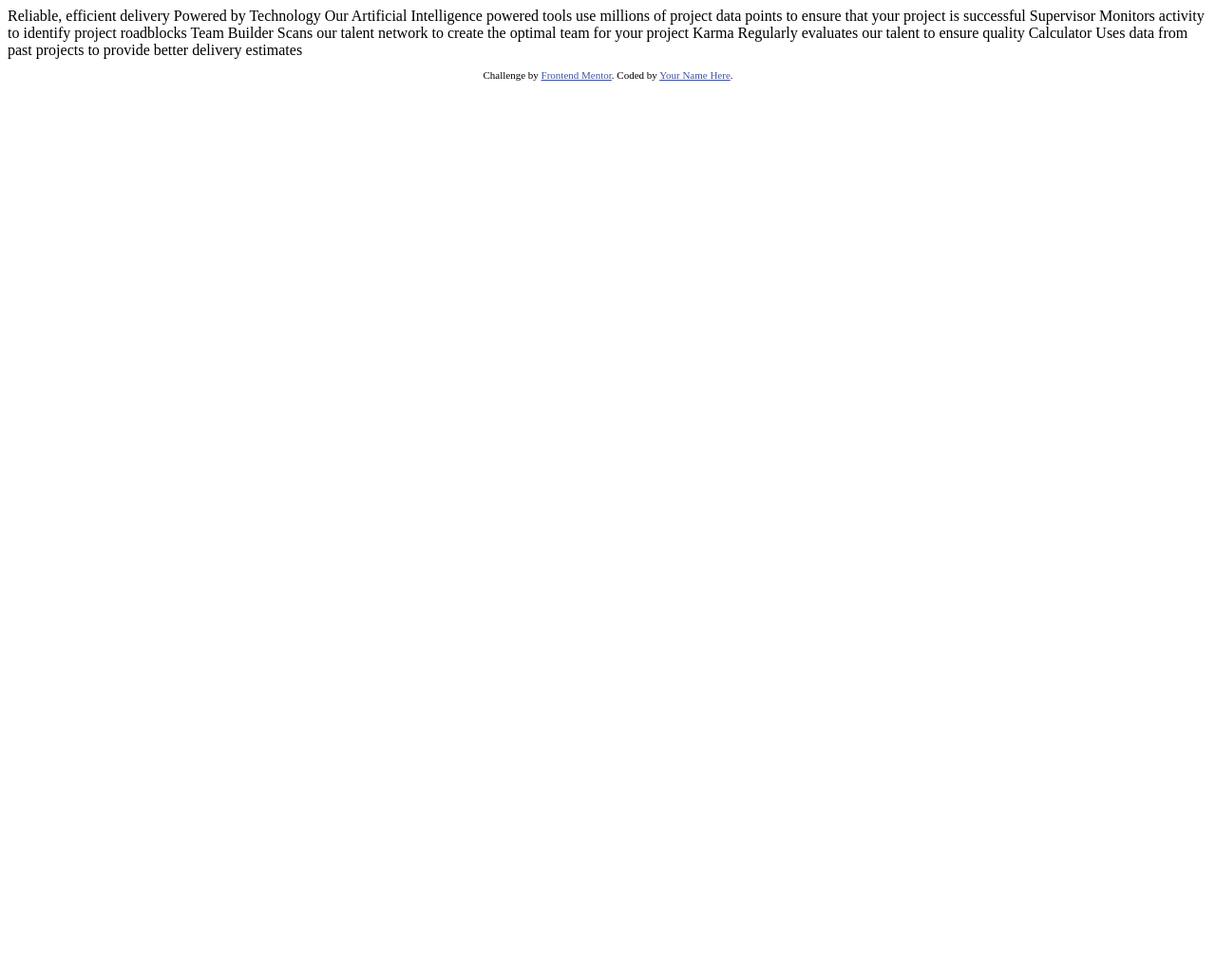
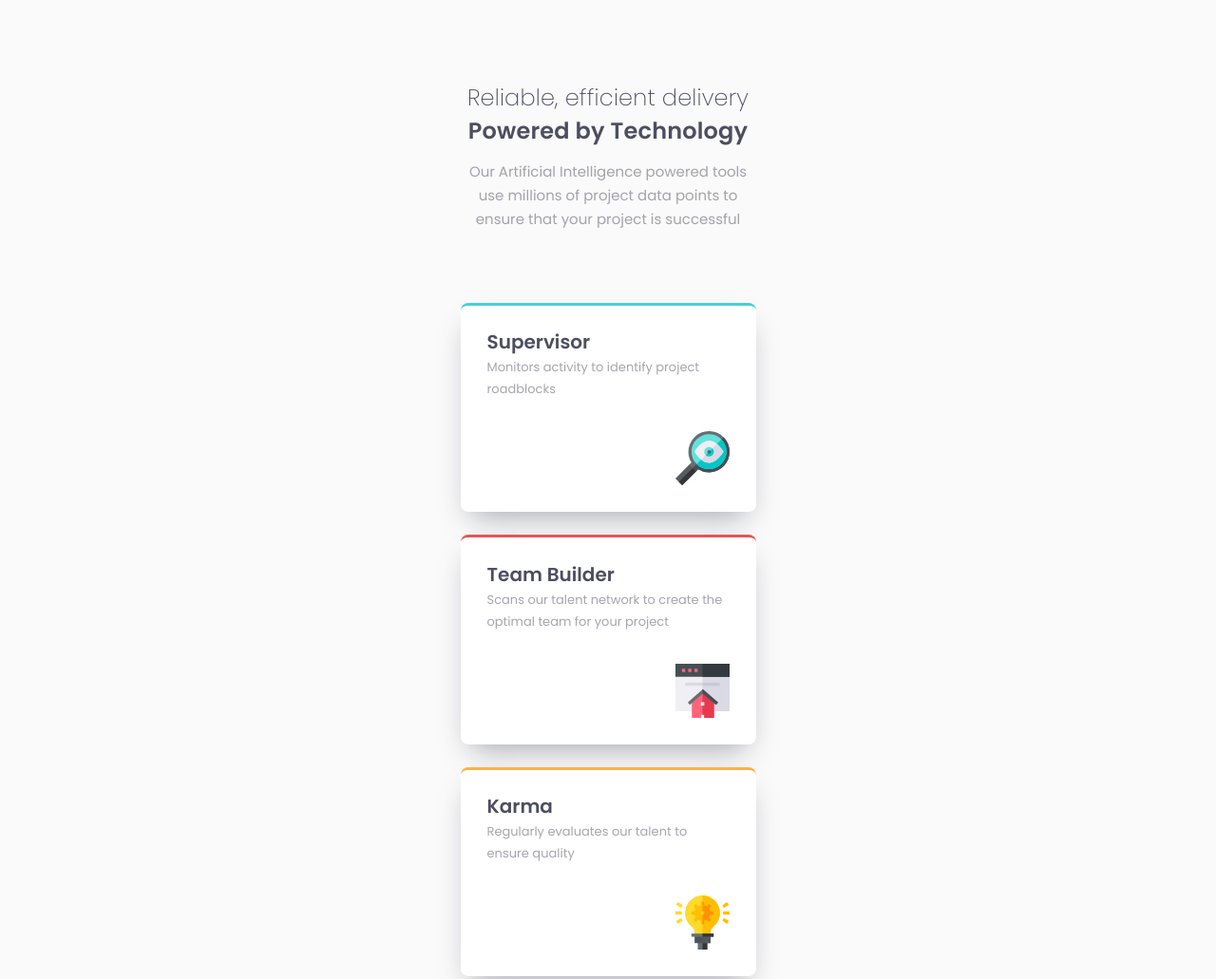
Before and after one commit to AcharaChisomSolomon/four-card-feature-section, a plain HTML site: page index.html in a window 1280 px wide. Shown: the top 1031 px of the page at 95% size. Before the commit the page ends 800 px from the top, so only its background shows below. Drawn offline with Linux system fonts and the light colour scheme.

Commit message:
Refactor HTML structure and add CSS styles for the four card feature section

```diff
--- a/index.html
+++ b/index.html
@@ -8,38 +8,54 @@
 
   <title>Frontend Mentor | Four card feature section</title>
 
-  <!-- Feel free to remove these styles or customise in your own stylesheet 👍 -->
-  <style>
-    .attribution { font-size: 11px; text-align: center; }
-    .attribution a { color: hsl(228, 45%, 44%); }
-  </style>
+  <link rel="stylesheet" href="./styles/index.css">
 </head>
 <body>
 
-  Reliable, efficient delivery
-  Powered by Technology
+  <div class="main-container">
+    <header>
+      <h2 class="header__subtitle">Reliable, efficient delivery</h2>
+      <h1 class="header__title">Powered by Technology</h1>
+      <p class="header__text">Our Artificial Intelligence powered tools use millions of project data points to ensure that your project is
+        successful</p>
+    </header>
 
-  Our Artificial Intelligence powered tools use millions of project data points
-  to ensure that your project is successful
+    <main class="cards">
 
-  Supervisor
-  Monitors activity to identify project roadblocks
+      <article class="card cyan">
+        <h3 class="card__title">Supervisor</h3>
+        <p class="card__text">Monitors activity to identify project roadblocks</p>
+        <div class="card__image">
+          <img src="./images/icon-supervisor.svg" alt="Supervisor icon">
+        </div>
+      </article>
 
-  Team Builder
-  Scans our talent network to create the optimal team for your project
+      <article class="card red">
+        <h3 class="card__title">Team Builder</h3>
+        <p class="card__text">Scans our talent network to create the optimal team for your project</p>
+        <div class="card__image">
+          <img src="./images/icon-team-builder.svg" alt="Team Builder icon">
+        </div>
+      </article>
 
-  Karma
-  Regularly evaluates our talent to ensure quality
+      <article class="card orange">
+        <h3 class="card__title">Karma</h3>
+        <p class="card__text">Regularly evaluates our talent to ensure quality</p>
+        <div class="card__image">
+          <img src="./images/icon-karma.svg" alt="Karma icon">
+        </div>
+      </article>
 
-  Calculator
-  Uses data from past projects to provide better delivery estimates
+      <article class="card blue">
+        <h3 class="card__title">Calculator</h3>
+        <p class="card__text">Uses data from past projects to provide better delivery estimates</p>
+        <div class="card__image">
+          <img src="./images/icon-calculator.svg" alt="Calculator icon">
+        </div>
+      </article>
 
+    </main>
+  </div>
 
-  <footer>
-    <p class="attribution">
-      Challenge by <a href="https://www.frontendmentor.io?ref=challenge" target="_blank">Frontend Mentor</a>.
-      Coded by <a href="#">Your Name Here</a>.
-    </p>
-  </footer>
 </body>
 </html>
--- a/styles/index.css
+++ b/styles/index.css
@@ -17,6 +17,7 @@
 
     --color-primary: hsl(234, 12%, 34%);
     --background-color: hsl(0, 0%, 98%);
+    --card-background: hsl(0, 0%, 100%);
     --shadow-color: hsl(229, 6%, 66%);
 
     --border-red: hsl(0, 78%, 62%);
@@ -24,3 +25,93 @@
     --border-orange: hsl(34, 97%, 64%);
     --border-blue: hsl(212, 86%, 64%);
 }
+
+*,
+*::before,
+*::after {
+    box-sizing: border-box;
+}
+body {
+    font-family: var(--font-family-primary);
+    color: var(--color-primary);
+    background-color: var(--background-color);
+    margin: 0;
+}
+h1, h2, p, h3 {
+    margin: 0;
+    padding: 0;
+}
+
+.main-container {
+    max-width: 23.4375rem;
+    margin: 0 auto;
+    padding: 5.31rem 2rem 4.87rem 2rem;
+}
+
+header {
+    text-align: center;
+    margin-bottom: 4.75rem;
+}
+.header__subtitle {
+    font-family: var(--font-family-tertiary);
+    font-size: 1.5rem;
+    font-weight: 300;
+    letter-spacing: 0.01044rem;
+}
+.header__title {
+    font-family: var(--font-family-secondary);
+    font-size: 1.5rem;
+    font-weight: 600;
+    letter-spacing: 0.01044rem;
+    margin-bottom: 0.81rem;
+}
+.header__text {
+    font-size: 0.9375rem;
+    line-height: 1.5625rem;
+    opacity: 0.5;
+    font-weight: 400;
+}
+
+.cards {
+    display: flex;
+    flex-direction: column;
+    gap: 1.5rem;
+}
+.card {
+    background-color: var(--card-background);
+    border-radius: 0.5rem;
+    box-shadow: 0 15px 30px -11px var(--shadow-color);
+    padding: 1.47rem 1.75rem 1.75rem 1.75rem;
+}
+.card__title {
+    font-family: var(--font-family-secondary);
+    font-size: 1.25rem;
+    font-weight: 600;
+}
+.card__text {
+    font-size: 0.8125rem;
+    line-height: 1.4375rem;
+    opacity: 0.5;
+    font-weight: 400;
+}
+.card__image {
+    width: 3.5625rem;
+    height: 3.5625rem;
+    margin-top: 2.06rem;
+    margin-left: auto;
+}
+img {
+    width: 100%;
+}
+.red {
+    border-top: 0.222rem solid var(--border-red);
+}
+.cyan {
+    border-top: 0.222rem solid var(--border-cyan);
+}
+.orange {
+    border-top: 0.222rem solid var(--border-orange);
+}
+.blue {
+    border-top: 0.222rem solid var(--border-blue);
+}
```
